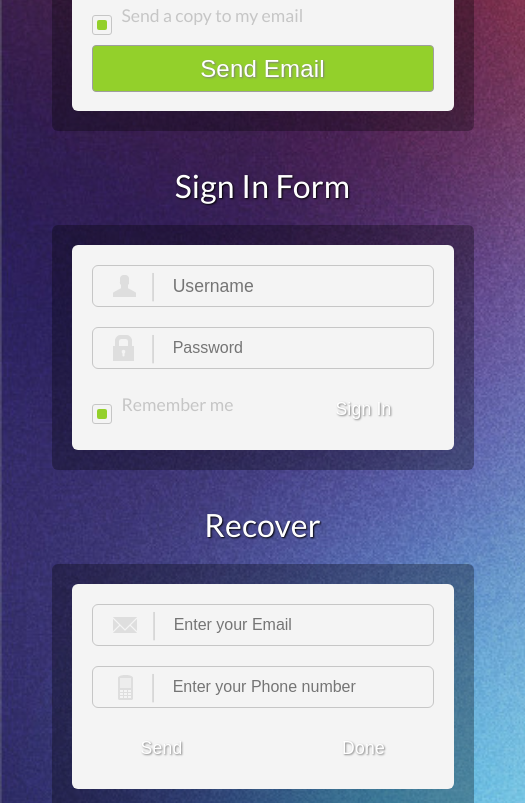
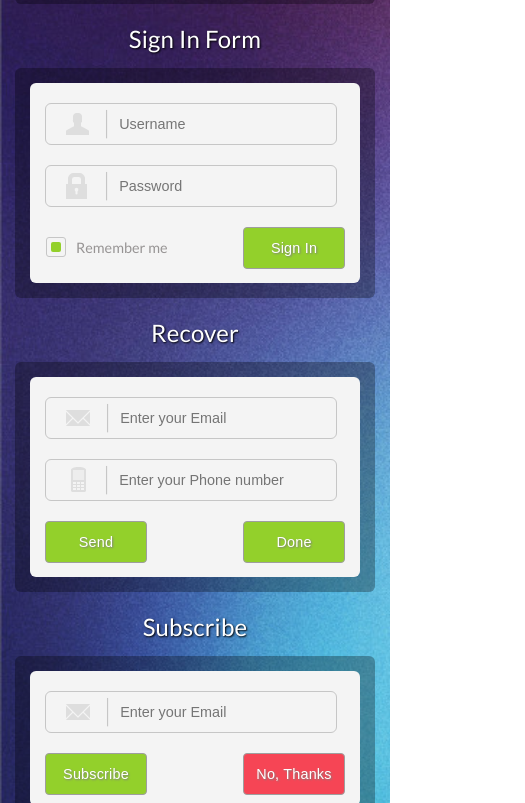
Before and after one commit to pjozefczyk/weekly-web-dev-challenge-1, a plain HTML site: page index.html in a window 390 px wide. Shown: the part 1197-2000 px from the top of the page, 525 px wide, since content can reach past the window. Drawn offline with Linux system fonts and the light colour scheme.

Commit message:
change media for smaller display

```diff
--- a/style.css
+++ b/style.css
@@ -26,18 +26,22 @@ header{
 
 .container{
   width: 1050px;
-  height: 1200px;
+  height: auto;
   margin: auto;
   display: flex;
   justify-content: center;
 }
 
 .column{
-  width: 420px;
+  max-width: 420px;
   display: flex;
   flex-direction: column;
   align-items: center;
   padding: 0 40px;
+}
+
+form{
+  width: 100%;
 }
 
 .form-name{
@@ -100,6 +104,12 @@ header{
 .small-btn{
   height: 40px;
   width: 140px;
+  display: flex;
+  border-radius: 4px;
+  align-items: center;
+  justify-content: center;
+  background-color: rgb(147, 208, 43);
+  border: 1px solid rgb(158, 158, 158);
 }
 
 .red{
@@ -144,7 +154,7 @@ header{
 }
 
 .checkbox{
-  padding: 5px 0 10px 0;
+  padding: 12px 0 12px 1px;
 }
 
 textarea{
@@ -194,11 +204,10 @@ border: 1px solid rgb(198, 198, 198);
 content: ' ';
 border-radius: 3px;
 float: left;
-margin: 10px 0;
 }
 
 .checkbox label::after{
-top: 15px;
+top: 5px;
 left: -15px;
 content: '';
 float: left;
@@ -221,19 +230,92 @@ footer{
 @media only screen and (max-width: 480px) {
 
 .container{
-    display: inline;
+  width: 100%;
+  display: inline-block;
 }
 
 .column {
-      width: 445px;
+  padding: 0 5px;
 }
 
 header{
-    width: 525px;
+  max-width: 300px;
+  height: auto;
+  padding: 20px;
 }
 
-    footer img{
-      padding-bottom: 70px;
+form{
+  width: 100%;
+}
+
+.input-container, .small-btn {
+  max-width: 90%;
+}
+
+.front{
+  padding: 0 15px 15px 15px;
+}
+
+.back{
+  margin: 15px 10px 20px 10px;
+  max-width: 92%;
+  padding: 15px;
+}
+
+.input-field{
+  font-size: 0.9rem;
+  width: 100%;
+  padding: 1px 1px 1px 8px;
+}
+
+.form-name{
+  font-size: 1.5rem;
+}
+
+.label-desc{
+  font-size: 0.9rem;
+  max-width: 92%;
+  color: rgb(151, 148, 148);
+}
+
+.big-btn {
+  width: auto;
+}
+
+.small-btn, .red {
+  display: inline-block;
+  width: auto;
+}
+
+.text-btn-big, .text-btn-sm {
+  font-size: 0.9rem;
+}
+
+.text-btn-sm {
+  width: 100px;
+  padding: 0 10px;
+}
+
+.checkbox{
+  height: 30px;
+  padding: 10px 0 4px 1px;
+}
+
+.logo{
+  max-width: 60px;
+  padding-left: 30px;
+}
+
+.company-name{
+  max-width: 180px;
+}
+
+.logo-last{
+  max-width: 270px;
+}
+
+footer{
+  padding: 50px 10px;
 }
 
 }
```
Lines whose indentation alone changed are shown as unchanged.
